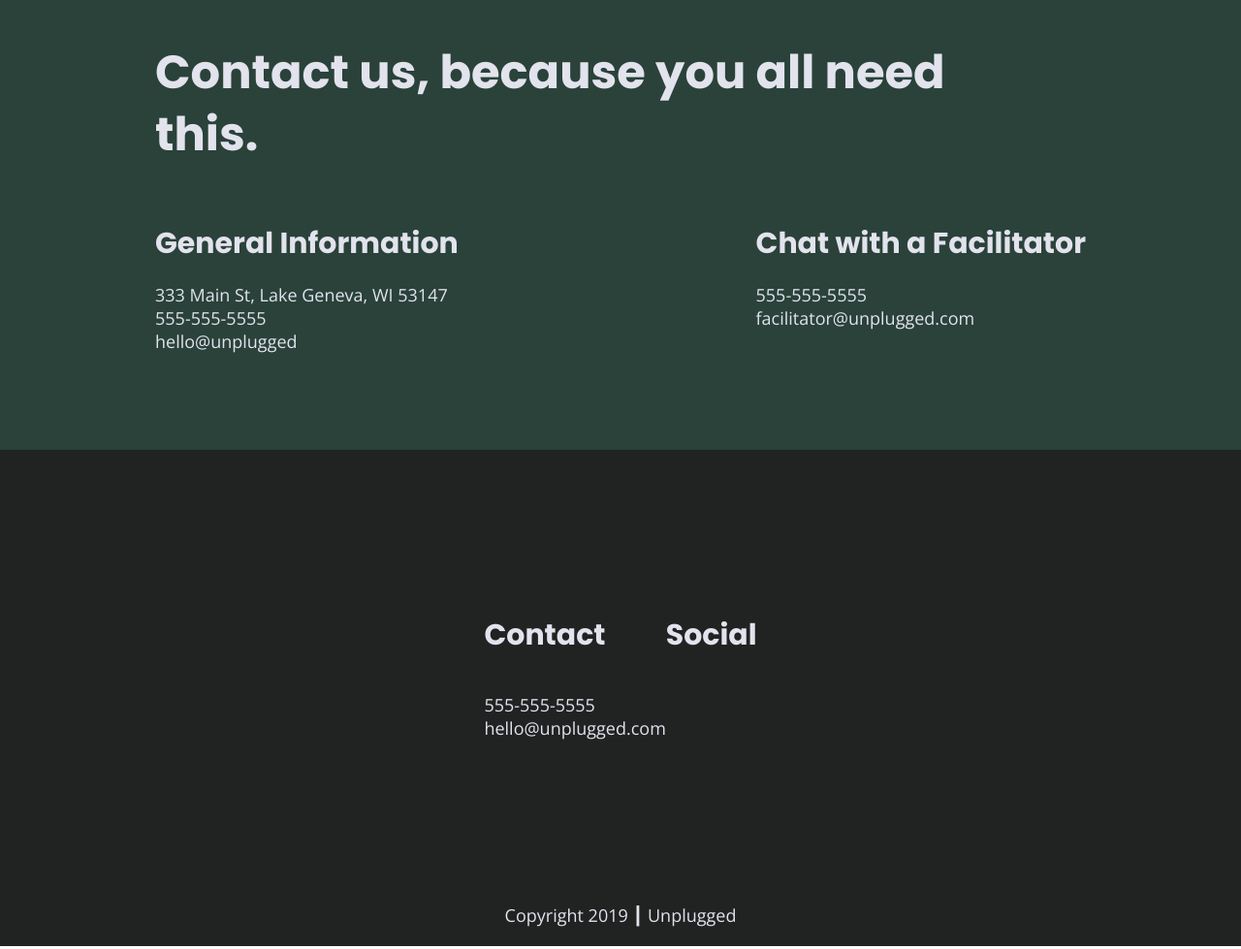
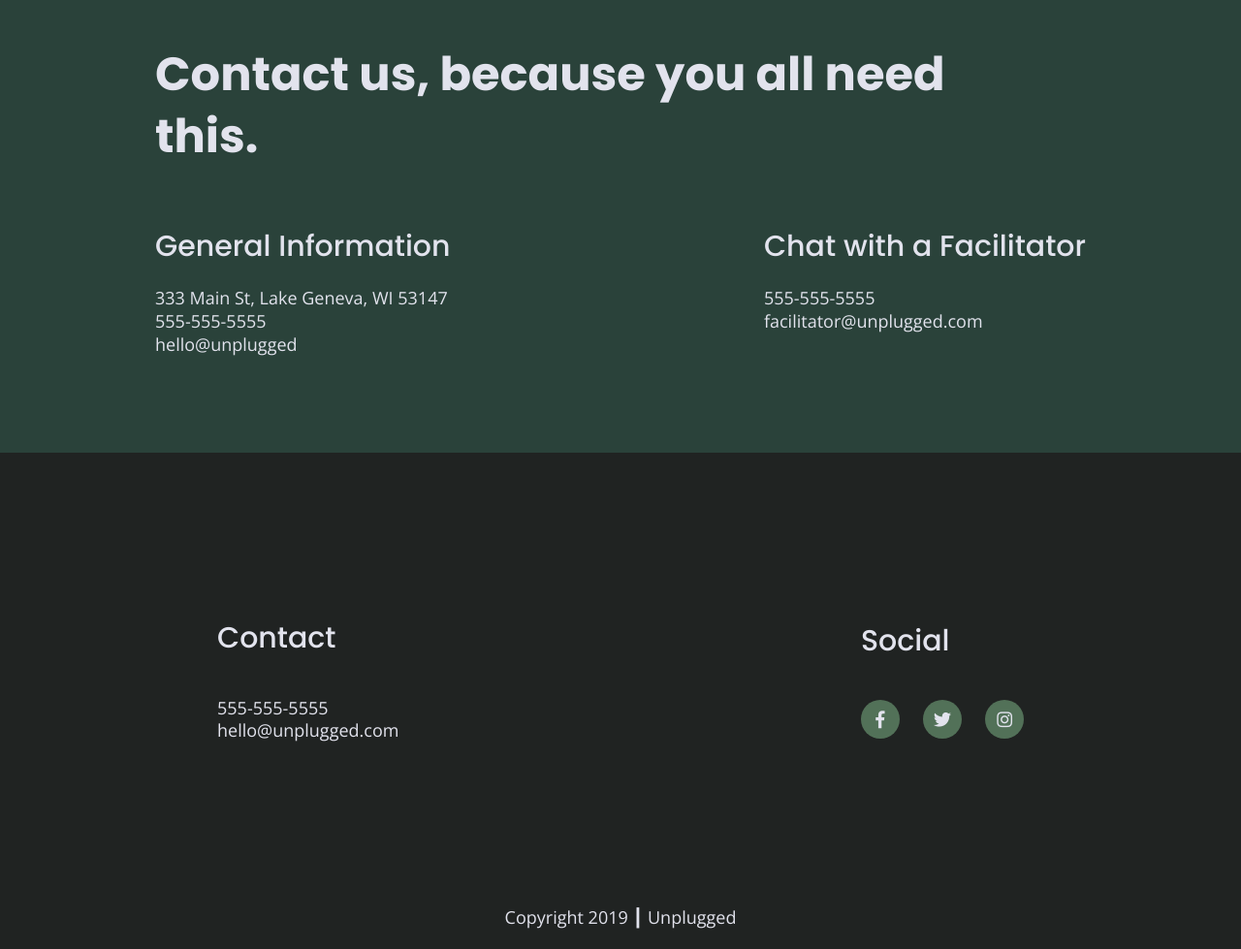
Before and after one commit to kavonna-t/unplugged-retreat, a plain HTML site: page about/index.html in a window 1280 px wide. Shown: the part 1341-2320 px from the top of the page at 97% size. Drawn offline with nearby package versions, Linux system fonts and the light colour scheme; files whose address does not match are found by name.

Commit message:
Added social icons

```diff
--- a/about/index.html
+++ b/about/index.html
@@ -102,11 +102,11 @@
         <div class="social">
           <h4>Social</h4>
           <div class="social-icons">
-            <p><a href="https://www.facebook.com/yoursite" target="_blank"></a>
+            <p><a href=""><i class="fab fa-facebook-f"></i></a>
             </p>
-            <p><a href="https://www.twitter.com/yoursite" target="_blank" /></a>
+            <p><a href=""><i class="fab fa-twitter"></i></i></a>
             </p>
-            <p><a href="https://www/instagram.com/yoursite" target="_blank"></a>
+            <p><a href=""><i class="fab fa-instagram"></i></a>
             </p>
           </div>
         </div>
--- a/css/main.css
+++ b/css/main.css
@@ -121,6 +121,7 @@ h3,
 h4 {
   font-family: 'Poppins', sans-serif;
   font-size: 1.125em;
+  font-weight: 500;
   margin: 20px 0;
 }
 
@@ -203,6 +204,56 @@ header nav ul {
   text-transform: uppercase;
 }
 
+header nav ul li {
+  font-size: 1.125em;
+}
+
+footer {
+  display: flex;
+  justify-content: center;
+  align-items: center;
+  flex-direction: column;
+  background-color: #202322;
+}
+
+footer p {
+  margin: 0;
+}
+
+footer .content-wrapper {
+  width: 55%;
+  padding: 50px 0;
+}
+
+footer .contact {
+  margin-bottom: 50px;
+}
+
+footer .social-icons {
+  display: flex;
+  justify-content: space-around;
+  align-items: center;
+}
+
+footer .social-icons p {
+  background-color: #527158;
+  border-radius: 50%;
+  width: 40px;
+  height: 40px;
+  display: flex;
+  justify-content: center;
+  align-items: center;
+}
+
+.footer .social-icons p i {
+  font-size: 1.3125em;
+}
+
+footer .copyright {
+  text-align: center;
+  margin: 20px 0;
+}
+
 /* ----------------- Mobile Styles - Homepage ---------------------------- */
 /* Hero Area */
 .hero-area {
@@ -235,8 +286,6 @@ aside .content-wrapper {
   width: 89%;
   margin: 50px 0;
 }
-
-.form-description {}
 
 aside .form {
   margin-top: 30px;
@@ -299,6 +348,7 @@ input[type=button] {
   margin-bottom: 40px;
   margin-left: 50px;
 }
+
 .features .features-items {
   display: flex;
   justify-content: center;
@@ -309,7 +359,6 @@ input[type=button] {
 .features p {
   margin: 0;
 }
-
 
 /* Reviews */
 .reviews {
@@ -339,51 +388,6 @@ input[type=button] {
 
 .reviews h3 {
   width: 55%;
-  margin: 20px 0;
-}
-
-/* Footer */
-footer {
-  display: flex;
-  justify-content: center;
-  align-items: center;
-  flex-direction: column;
-  background-color: #202322;
-}
-
-footer .content-wrapper {
-  display: flex;
-  justify-content: center;
-  align-items: center;
-  width: 55%;
-  margin: 0;
-  padding: 50px 0;
-}
-
-footer p {
-  margin: 0;
-}
-
-footer .contact {
-  margin-bottom: 50px;
-}
-
-footer .social-icons {
-  display: flex;
-  justify-content: space-around;
-  align-items: center;
-}
-
-footer .social-icons p {
-  display: flex;
-  justify-content: center;
-  align-items: center;
-}
-
-footer .copyright {
-  display: flex;
-  justify-content: center;
-  align-items: center;
   margin: 20px 0;
 }
 
@@ -581,7 +585,6 @@ footer .copyright {
   }
 
   /* Hero Area */
-
   .hero-area {
     min-height: 600px;
   }
@@ -591,8 +594,8 @@ footer .copyright {
     line-height: 1;
     margin: 0;
   }
+
   /* Aside */
-
   aside .content-wrapper {
     margin: 50px 0;
     display: flex;
@@ -607,9 +610,7 @@ footer .copyright {
   }
 
   /* Features */
-  .features {
-    min-height: 860px;
-  }
+
 
   .features h2 {
     margin-bottom: 20px;
@@ -629,7 +630,6 @@ footer .copyright {
   }
 
   /* Reviews */
-
   .reviews h2 {
     width: 85%;
   }
@@ -651,6 +651,7 @@ footer .copyright {
     width: 75%;
     margin: 0;
   }
+
   /* Footer */
   footer .content-wrapper {
     width: 65%;
@@ -660,6 +661,7 @@ footer .copyright {
   footer .footer-content {
     display: flex;
     justify-content: space-around;
+    align-items: center;
   }
 
   footer .contact {
@@ -673,6 +675,11 @@ footer .copyright {
 
   footer p {
     line-height: 1.285;
+  }
+
+  footer .social-icons {
+    width: 10.5em;
+    justify-content: space-between;
   }
 
   footer .copyright {
@@ -697,7 +704,6 @@ footer .copyright {
     padding-bottom: 58.5%;
   }
 
-
   .contact-section .content-wrapper h2 {
     width: 80%;
   }
@@ -711,8 +717,6 @@ footer .copyright {
   .contact-content h4 {
     font-size: 1.5em;
   }
-
-
 
   /* ==========================================================================
        FAQ Page
@@ -736,11 +740,11 @@ footer .copyright {
   .content-wrapper {
     max-width: 960px;
   }
+
   header {
     padding: 15px 25px;
     width: 100%;
   }
-
 
   h2 {
     font-size: 2.25em;
@@ -753,10 +757,10 @@ footer .copyright {
 
   p {
     font-size: 1.125em;
-      line-height: 1.333;}
+    line-height: 1.333;
+  }
 
   /* Hero */
-
   .hero-area h1 {
     font-size: 3.75em;
     width: 80%;
@@ -777,7 +781,6 @@ footer .copyright {
   }
 
   /* Features */
-
   .features h2 {
     width: 90%;
   }
@@ -798,13 +801,13 @@ footer .copyright {
   /* Footer */
   footer .footer-content {
     display: flex;
-  justify-content: center;
+    justify-content: space-between;
   }
-
 
   footer h4 {
     font-size: 1.875em;
   }
+
   /*
   /* ==========================================================================
      About Page
@@ -822,8 +825,6 @@ footer .footer-content {
   .map-container figure {
     padding-bottom: 37.5%;
   }
-
-
 
   /* ==========================================================================
      FAQ Page
```
Also changed, not shown: faq/index.html (+3 -3 lines), index.html (+4 -4 lines). Lines whose indentation alone changed are shown as unchanged.
